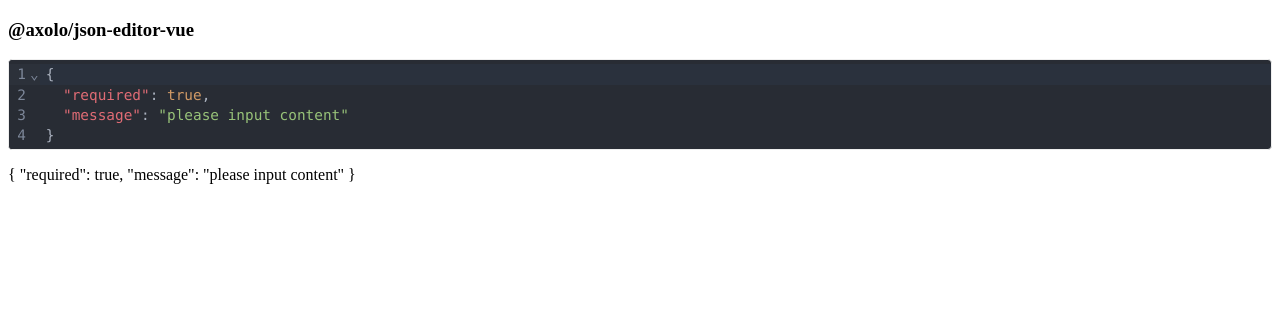
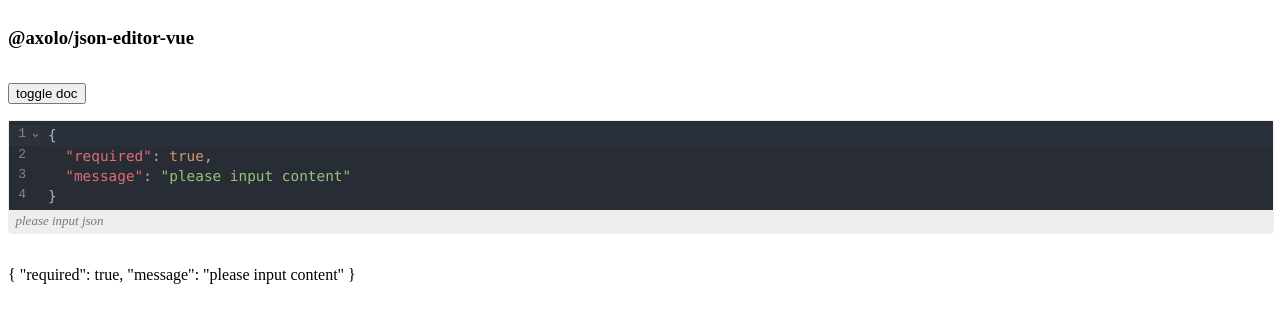
Before and after one commit to axolo/json-editor-vue, a Vue app: page / in a window 1280 px wide. Shown: the top 322 px of the page. Built offline with nearby package versions, Linux system fonts and the light colour scheme.

Commit message:
refactor: watch modelValue to update doc

```diff
--- a/src/App.vue
+++ b/src/App.vue
@@ -1,6 +1,6 @@
 <script>
+import JsonEditor from './components/json-editor.vue'
 // import JsonEditor from '../dist' // test npm publish
-import JsonEditor from './components/json-editor.vue'
 
 export default {
   components: {
@@ -8,7 +8,22 @@ export default {
   },
   data() {
     return {
+      dark: true,
+      readonly: false,
+      text: false,
       json: {
+        required: true,
+        message: 'please input content'
+      }
+    }
+  },
+  methods: {
+    doc() {
+      this.text = !this.text
+      this.json = this.text ? [
+        { first: 'Yueming', last: 'Fang' },
+        { first: 'Da', last: 'Fang' }
+      ] : {
         required: true,
         message: 'please input content'
       }
@@ -20,28 +35,29 @@ export default {
 <template>
   <div class="json-editor">
     <h3>@axolo/json-editor-vue</h3>
+
+    <div>
+      <button @click="doc">toggle doc</button>
+    </div>
+
     <json-editor
       v-model="json"
       codec
-      dark
+      :dark="dark"
+      :readonly="readonly"
       placeholder="please input json"
       @change="console.log"
       @error="console.error"
     />
+
     <p>{{ json }}</p>
   </div>
 </template>
 
 <style lang="scss">
 .json-editor {
-  .cm-editor {
-    border: 1px solid #eee;
-    border-radius: 0.25em;
-    .cm-scroller {
-      border-radius: 0.25em;
-      font-family: Consolas, monospace;
-      font-size: 0.9em;
-    }
-  }
+  display: flex;
+  flex-direction: column;
+  gap: 1em;
 }
 </style>
--- a/src/components/json-editor.vue
+++ b/src/components/json-editor.vue
@@ -1,7 +1,5 @@
 <script>
-import { basicSetup } from 'codemirror'
-import { EditorView, placeholder } from '@codemirror/view'
-import { EditorState } from '@codemirror/state'
+import { EditorView, basicSetup } from 'codemirror'
 import { json }  from '@codemirror/lang-json'
 import { oneDark } from '@codemirror/theme-one-dark'
 
@@ -37,47 +35,58 @@ export default {
   data() {
     return {
       ref: 'axolo_' + Math.random().toString(36).slice(2),
-      editor: null
+      editor: null,
+      error: false
     }
   },
-  // watch: {
-  //   modelValue(value) {
-  //     if(!this.editor) return
-  //     this.editor?.destroy()
-  //     this.init(value)
-  //   }
-  // },
+  watch: {
+    modelValue(value) {
+      if(!this.editor) return
+      this.editor.dispatch({
+        changes: {
+          from: 0,
+          to: this.editor.state.doc.length,
+          insert: this.doc(value)
+        }
+      })
+    }
+  },
   mounted() {
     this.init(this.modelValue)
   },
   methods: {
+    doc(doc) {
+      return this.codec === true ? JSON.stringify(doc, null, 2) : doc
+    },
     init(value) {
       try {
-        const doc = this.codec === true ? JSON.stringify(value, null, 2) : value
         const parent = this.$refs[this.ref]
-        const basic = [
-          basicSetup,
-          EditorState.readOnly.of(this.readonly),
-          placeholder(this.placeholder),
-          json()
-        ]
+        const doc = this.doc(value)
         const extensions = this.dark
-          ? [...basic, oneDark, ...this.extensions]
-          : [ ...basic, ...this.extensions ]
+          ? [basicSetup, json(), oneDark, ...this.extensions]
+          : [basicSetup, json(), ...this.extensions]
 
         this.editor = new EditorView({ doc, parent, extensions })
+
+        if(this.readonly) {
+          parent.querySelector('.cm-content').setAttribute('contenteditable', false)
+        }
+
         this.editor.contentDOM.onblur = () => {
           try {
             const doc = this.editor.state.doc.toString()
-            const val = this.codec === true ? JSON.parse(doc) : doc
+            const val = (doc && this.codec) === true ? JSON.parse(doc) : doc
             this.$emit('update:modelValue', val)
             this.$emit('change', val)
             this.$emit('error', false)
+            this.error = false
           } catch (error) {
+            this.error = error
             this.$emit('error', error)
           }
         }
       } catch(error) {
+        this.error = error
         this.$emit('error', error)
       }
     }
@@ -86,5 +95,44 @@ export default {
 </script>
 
 <template>
-  <div :ref="ref" class="axolo-json-editor" />
+  <div class="axolo-json-editor">
+    <div :ref="ref" class="editor" />
+    <div class="tip">
+      <div v-if="placeholder" class="placeholder">{{ placeholder }}</div>
+      <div v-if="error" class="error">Error</div>
+    </div>
+  </div>
 </template>
+
+<style lang="scss" scoped>
+.axolo-json-editor {
+  width: 100%;
+  border: 1px solid #eee;
+  border-radius: 0.25em;
+  .editor {
+    :deep(.cm-content) {
+      font-family: Consolas, 'Courier New', Courier, monospace;
+      font-size: 0.9em;
+    }
+  }
+  .tip {
+    background-color: #eee;
+    padding: 0.25em 0.5em;
+    font-size: small;
+    display: flex;
+    border-bottom-left-radius: 0.25em;
+    border-bottom-right-radius: 0.25em;
+    justify-content: space-between;
+    align-items: center;
+    gap: 1em;
+    .placeholder {
+      color: #777;
+      font-style: italic;
+    }
+    .error {
+      color: #f00;
+      font-weight: bold;
+    }
+  }
+}
+</style>
--- a/vite.config.js
+++ b/vite.config.js
@@ -1,10 +1,14 @@
 import { fileURLToPath } from 'node:url'
 import { defineConfig } from 'vite'
 import vue from '@vitejs/plugin-vue'
+import { libInjectCss } from 'vite-plugin-lib-inject-css'
 
 export default defineConfig({
   // resolve: { dedupe: ['vue'] }, // https://github.com/vuejs/core/issues/3930
-  plugins: [vue()],
+  plugins: [
+    vue(),
+    libInjectCss() // https://github.com/vitejs/vite/issues/1579
+  ],
   build: {
 		lib: {
 			entry: fileURLToPath(new URL('./src/components/index.js', import.meta.url)),
@@ -14,9 +18,9 @@ export default defineConfig({
     rollupOptions: {
       external: ['vue'],
       output: {
-				globals: {
-					vue: 'Vue'
-				}
+        globals: {
+          vue: 'Vue'
+				},
 			}
     }
   }
```
Also changed, not shown: package.json (+7 -7 lines), 1 other file (tests, documents, lock files or other folders).
